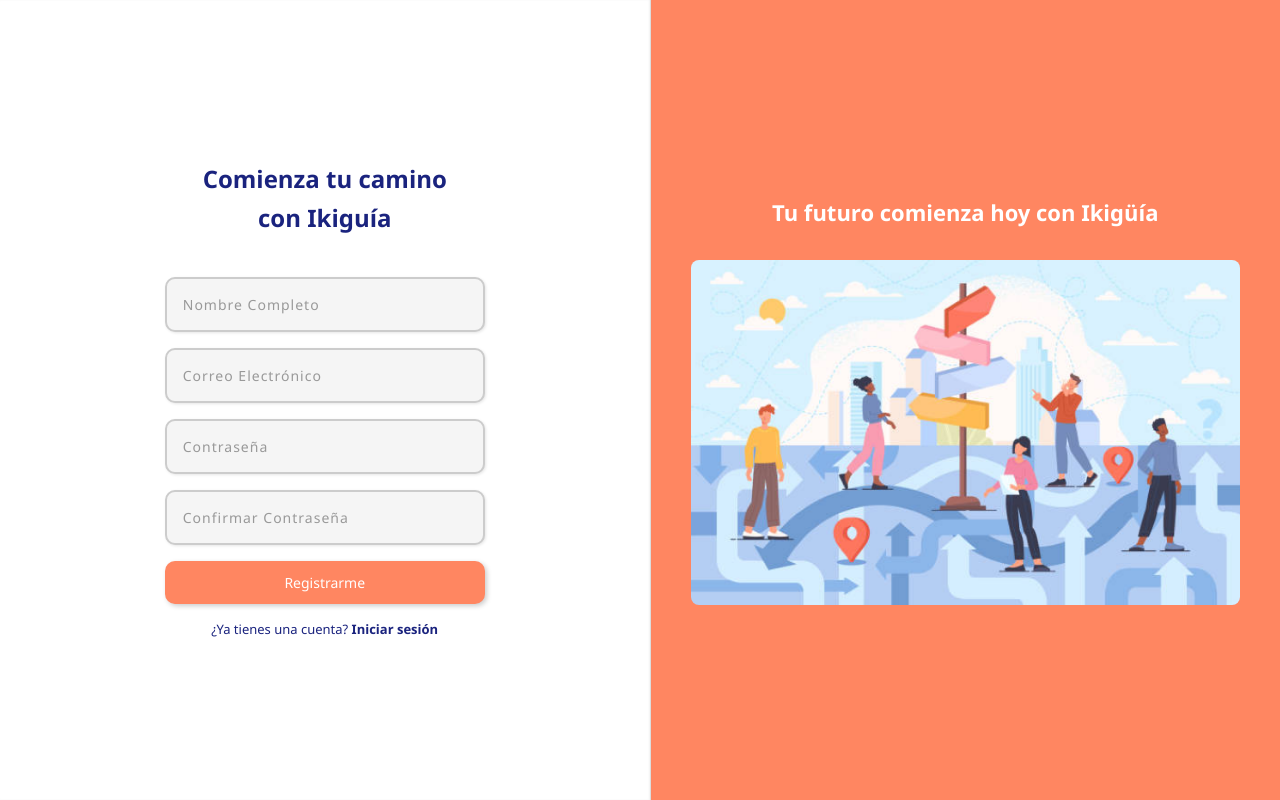
After one commit to Jgalejo/Ikiguia, a Django app: page /registro/ in a window 1280 px wide. The commit adds this page. Run offline with Django 5.2, Linux system fonts and the light colour scheme.

Commit message:
Registro

```diff
--- a/ikiguia/static/css/estilos.css
+++ b/ikiguia/static/css/estilos.css
@@ -259,3 +259,113 @@ form input[type="email"] {
   max-width: 80%;
   height: auto;
 }
+
+body {
+  margin: 0;
+  padding: 0;
+  font-family: 'Poppins', sans-serif;
+  background-color: #ffffff;
+}
+
+.container {
+  display: flex;
+  height: 100vh;
+}
+
+.form-container {
+  flex: 1;
+  padding: 50px;
+  background-color: #ffffff;
+  display: flex;
+  flex-direction: column;
+  justify-content: center;
+  align-items: center;
+  border-right: 1px solid #ddd;
+  box-shadow: inset -1px 0 2px rgba(0, 0, 0, 0.05);
+}
+
+.form-container h2 {
+  font-size: 24px;
+  font-weight: bold;
+  text-align: center;
+  color: #1a237e;
+  margin-bottom: 40px;
+}
+
+.form-container h2 span {
+  color: #1a237e;
+}
+
+form {
+  display: flex;
+  flex-direction: column;
+  width: 100%;
+  max-width: 320px;
+}
+
+form input {
+  margin-bottom: 20px;
+  padding: 12px 15px;
+  border: none;
+  border-radius: 10px;
+  background: #f5f5f5;
+  box-shadow: 2px 2px 5px #ccc;
+  font-size: 14px;
+  color: #333;
+}
+
+form input::placeholder {
+  letter-spacing: 1px;
+  color: #999;
+}
+
+form button {
+  background-color: #ff8661;
+  color: #fff;
+  border: none;
+  padding: 12px;
+  border-radius: 10px;
+  font-size: 14px;
+  cursor: pointer;
+  box-shadow: 2px 2px 5px #ccc;
+  transition: background-color 0.3s ease;
+}
+
+form button:hover {
+  background-color: #ff7043;
+}
+
+.login-link {
+  margin-top: 15px;
+  font-size: 13px;
+  color: #1a237e;
+}
+
+.login-link a {
+  color: #1a237e;
+  font-weight: bold;
+  text-decoration: none;
+}
+
+.image-container {
+  flex: 1;
+  background-color: #ff8661;
+  color: white;
+  display: flex;
+  flex-direction: column;
+  align-items: center;
+  justify-content: center;
+  padding: 40px;
+}
+
+.image-container h3 {
+  font-size: 22px;
+  margin-bottom: 30px;
+  text-align: center;
+}
+
+.image-container img {
+  max-width: 100%;
+  height: auto;
+  border-radius: 8px;
+}
--- /dev/null
+++ b/ikiguia/templates/registro.html
@@ -0,0 +1,30 @@
+{% load static %}
+<!DOCTYPE html>
+<html lang="es">
+<head>
+  <meta charset="UTF-8">
+  <title>Registro - Ikiguía</title>
+  <link rel="stylesheet" href="{% static 'css/estilos.css' %}">
+</head>
+<body>
+  <div class="container">
+    <div class="form-container">
+      <h2>Comienza tu camino<br><span>con Ikiguía</span></h2>
+      <form method="POST">
+        {% csrf_token %}
+        <input type="text" name="nombre" placeholder="Nombre Completo" required>
+        <input type="email" name="correo" placeholder="Correo Electrónico" required>
+        <input type="password" name="contraseña" placeholder="Contraseña" required>
+        <input type="password" name="confirmar_contraseña" placeholder="Confirmar Contraseña" required>
+        <button type="submit">Registrarme</button>
+      </form>
+      <p class="login-link">¿Ya tienes una cuenta? <a href="{% url 'login' %}">Iniciar sesión</a></p>
+    </div>
+
+    <div class="image-container">
+      <h3>Tu futuro comienza hoy con Ikigüía</h3>
+      <img src="{% static 'img/registro-ilustracion.png' %}" alt="Ilustración registro">
+    </div>
+  </div>
+</body>
+</html>
```
Also changed, not shown: ikiguia/static/img/registro-ilustracion.png (added).
